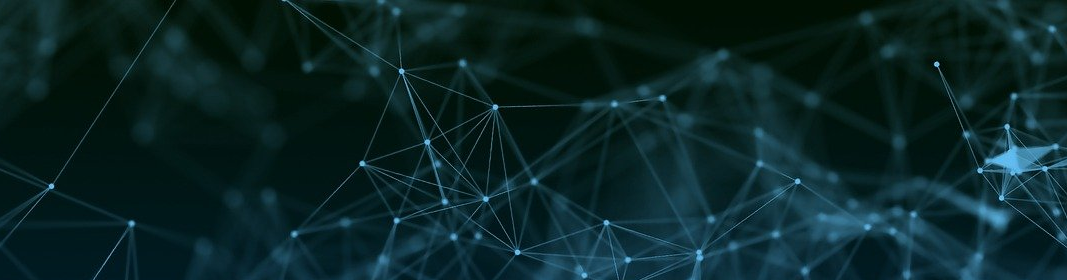
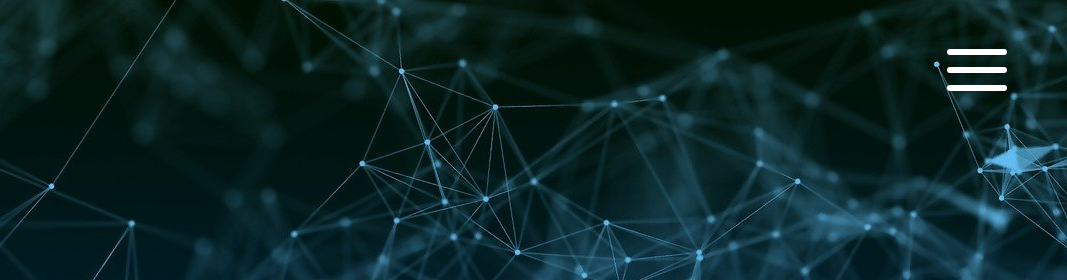
Before and after one commit to ThibautCornil/FilRouge, a plain HTML site: page index.html in a window 1280 px wide. Shown: the top 280 px of the page, 213-1280 px from the left. Drawn offline with Linux system fonts and the light colour scheme.

Commit message:
mise a jour 1

```diff
--- a/css/sass/style.scss
+++ b/css/sass/style.scss
@@ -50,6 +50,47 @@ nav img{
     width: 153px;
 }
 
+.cont-lignes{
+    margin-top: 35px;
+    width: 60px;
+    height: 42px;
+    /* background-color: teal; */
+    cursor: pointer;
+    transform: translate(-50%, -50%);
+}
+
+.lignes{
+    width: 100%;
+    height: 6px;
+    border-radius: 5px;
+    background: #fff;
+    position: absolute;
+    transition: all 0.5s ease-in-out;
+}
+
+.lignes:nth-child(1){ //a faire avec une boucle for
+    top: 0px;
+}
+.lignes:nth-child(2){
+    top: 18px;
+}
+.lignes:nth-child(3){
+    top: 36px;
+}
+
+.btn1.active .lignes:nth-child(1){ /*a la fois btn1 et active */
+    top: 18px;
+    transform: rotate(135deg);
+}
+.btn1.active .lignes:nth-child(2){ /*a la fois btn1 et active */
+    opacity: 0;;
+    transform: translateX(-20px);
+}
+.btn1.active .lignes:nth-child(3){ /*a la fois btn1 et active */
+    top: 18px;
+    transform: rotate(-135deg);
+}
+
 /* Présentation */
 
 .presentation{
--- a/index.html
+++ b/index.html
@@ -21,6 +21,11 @@
                 <li><a href="">Carte de visite</a></li>
                 <li><a href="">Adresse</a></li>
             </ul>
+            <div class="cont-lignes btn1">
+                <div class="lignes"></div>
+                <div class="lignes"></div>
+                <div class="lignes"></div>
+            </div>
         </nav>
 
         <div class="presentation">
@@ -56,6 +61,8 @@
     <section>
         <h1>So api
     </section> -->
+
+    <script src="script.js"></script>
 </body>
 
 </html>
--- /dev/null
+++ b/script.js
@@ -0,0 +1,9 @@
+
+const btn = document.querySelector('.btn1');
+
+btn.addEventListener('click', presentation)
+
+function presentation() {
+    btn.classList.toggle('active'); //on / off avec toggle
+
+}
```
Also changed, not shown: css/css/style.css, 1 other file.
